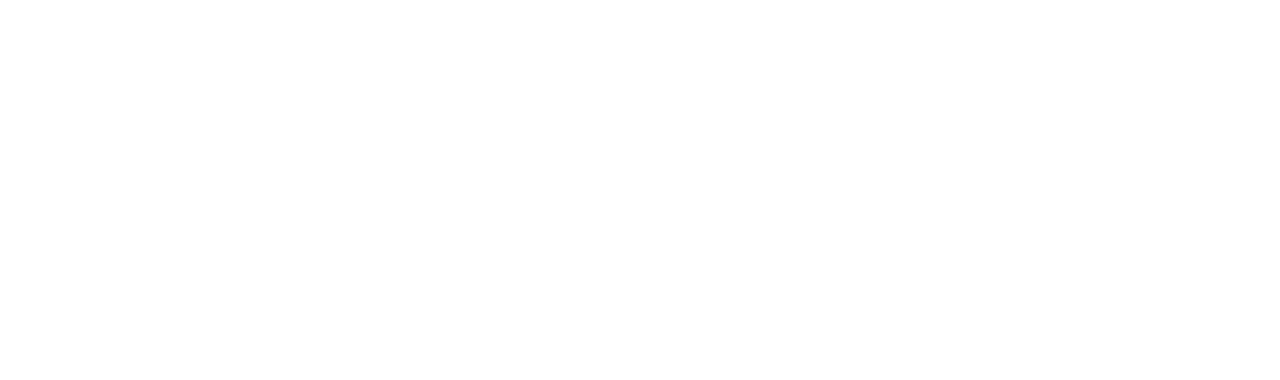
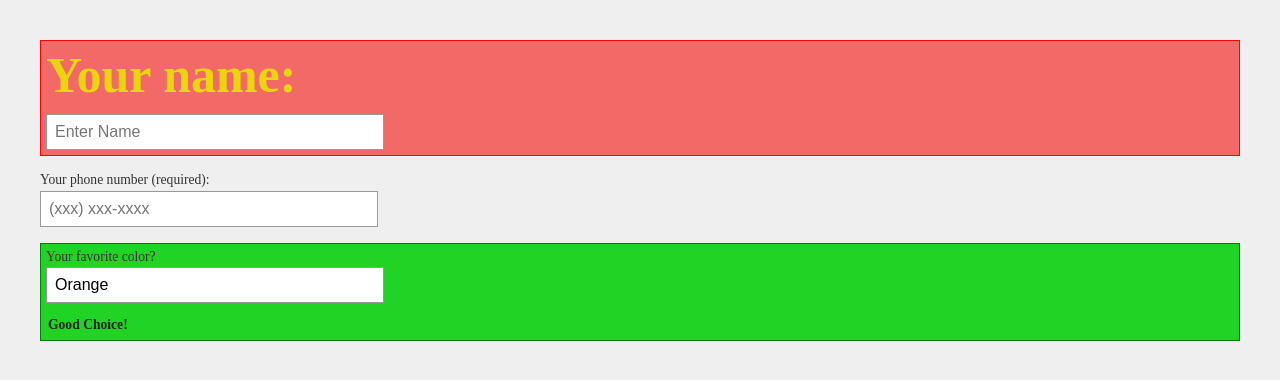
Before and after one commit to laztEight/PROG_209, a plain HTML site: page exerciase07/exercise_07_4.html in a window 1280 px wide. Drawn offline with nearby package versions, Linux system fonts and the light colour scheme.

Commit message:
Exercise 7.4
Created the form. Used jQuery to add message and error

```diff
--- /dev/null
+++ b/exerciase07/exercise_07_4.css
@@ -0,0 +1,45 @@
+body {
+    background-color: #efefef;
+    color: #222;
+    padding: 2em;
+}
+input[type=text] {
+    padding: 0.5em;
+    border: 1px solid #999;
+    width: 20em;
+    display: block;
+    font-size: 100%;
+}
+
+label {
+    display: block;
+    font-size: 85%;
+    margin-bottom: 0.2em;
+    color: #333;
+}
+
+.group {
+    margin: 0 0 1em;
+}
+
+.error {
+    background: rgb(243, 105, 103);
+    border: 1px solid red;
+    padding: 5px;
+}
+.error label {
+    font-weight: bold;
+    color: rgb(236, 213, 13);
+    font-size: 50px;
+}
+.msg {
+    background: rgb(33, 211, 36);
+    border: 1px solid green;
+    padding: 5px;
+}
+.msg p {
+    padding-left: 2px;
+    margin-bottom: 2px;
+    font-size: 85%;
+    font-weight: bold;
+}
--- a/exerciase07/exercise_07_4.html
+++ b/exerciase07/exercise_07_4.html
@@ -7,6 +7,7 @@
     <title>Exercise 7.4</title>
     <meta name="description" content="Exercise 7.4">
     <meta name="author" content="Luann Webster">
+    <link rel="stylesheet" href="exercise_07_4.css">
     <!--[if lt IE 9]>
     <script src="https://cdnjs.cloudflare.com/ajax/libs/html5shiv/3.7.3/html5shiv.js"></script>
     <![endif]-->
@@ -14,6 +15,20 @@
 
 <body>
     <div  class="container">
+        <form id="frmUser" name="frmUser" method="post" action="contact-submitted.htm">
+            <div class="group">
+                <label for="userName">Your name:</label>
+                <input name="userName" placeholder="Enter Name" type="text" id="userName" />
+            </div>
+            <div class="group">
+                <label for="userPhone">Your phone number (required):</label>
+                <input name="userPhone" placeholder="(xxx) xxx-xxxx" type="text" value="" id="userPhone" />
+            </div>
+            <div class="group">
+                <label for="favColor">Your favorite color?</label>
+                <input name="favColor" value="Orange" type="text" id="favColor" placeholder="Your choice"  />
+            </div>
+        </form>
 
 
     </div>
@@ -24,6 +39,15 @@
     $(function(){
         'use strict';
 
+        var $form = $('#frmUser');
+
+        $form.find('.group:nth-child(1)')
+        .addClass('error');
+
+        $form.find('.group:nth-child(3)')
+        .addClass('msg')
+        .append('<p>Good Choice!</p>');
+
     });
     </script>
 </body>
```
Lines whose indentation alone changed are shown as unchanged.
